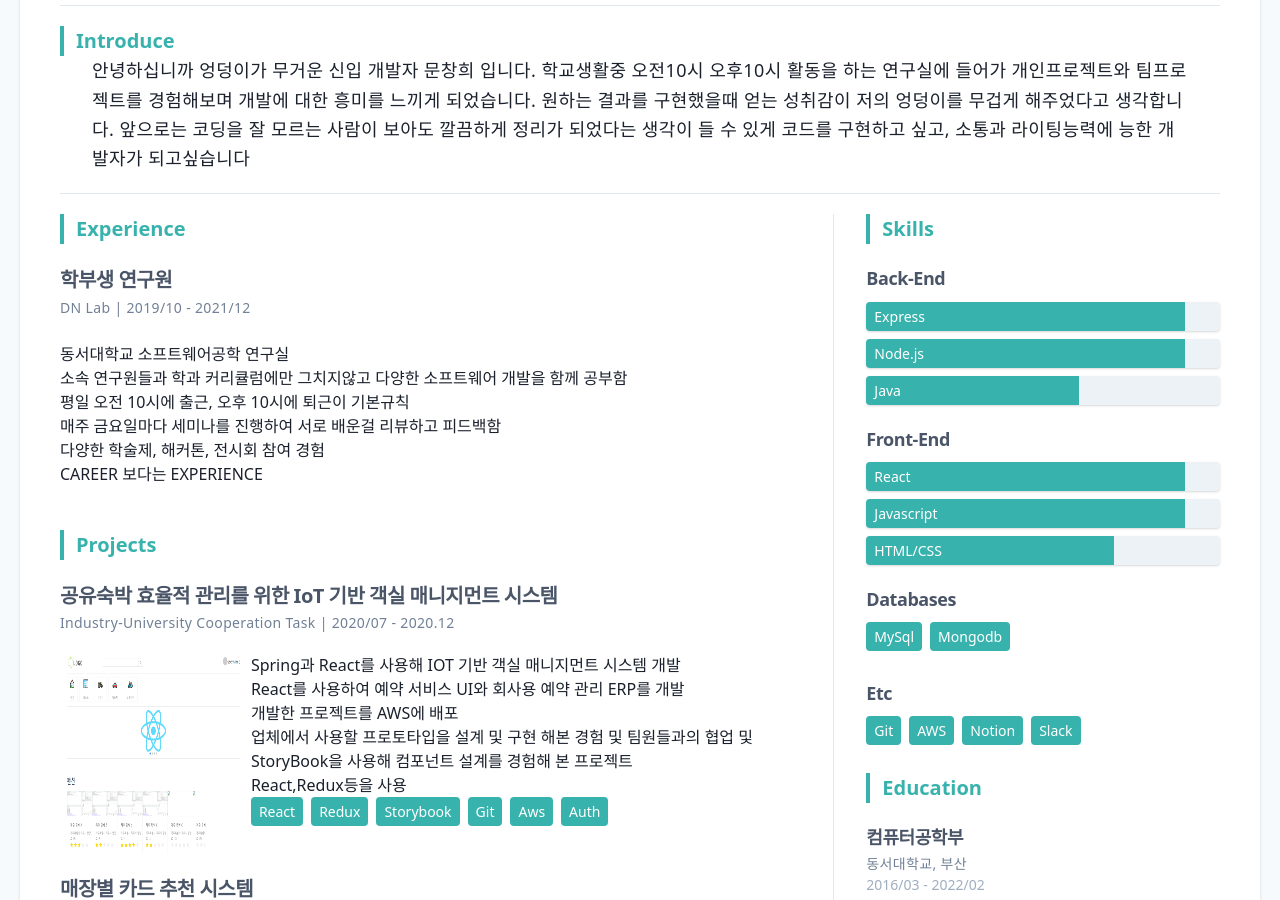
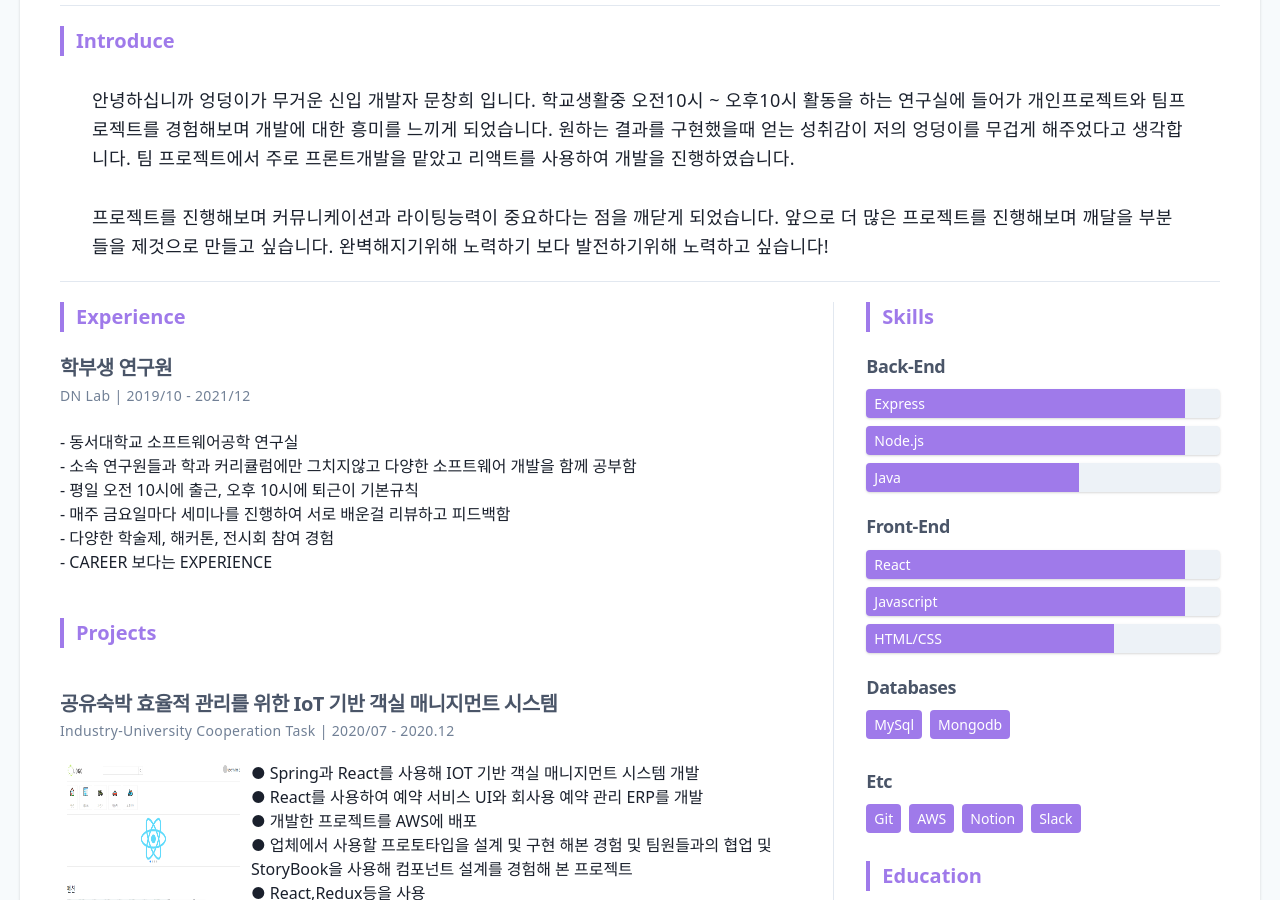
Before and after one commit to moonchanghee/changportfolio, a Gatsby site: page / in a window 1280 px wide. Shown: the part 243-1143 px from the top of the page. Built offline with nearby package versions, Linux system fonts and the light colour scheme; Gatsby itself is replaced by a stand-in of ours.

Commit message:
update experience project summary

```diff
--- a/data/profile.json
+++ b/data/profile.json
@@ -72,7 +72,7 @@
       ]
     }
   ],
-  "summary": "안녕하십니까 엉덩이가 무거운 신입 개발자 문창희 입니다. 학교생활중 오전10시 오후10시 활동을 하는 연구실에 들어가 개인프로젝트와 팀프로젝트를 경험해보며 개발에 대한 흥미를 느끼게 되었습니다. 원하는 결과를 구현했을때 얻는 성취감이 저의 엉덩이를 무겁게 해주었다고 생각합니다. 앞으로는 코딩을 잘 모르는 사람이 보아도 깔끔하게 정리가 되었다는 생각이 들 수 있게 코드를 구현하고 싶고, 소통과 라이팅능력에 능한 개발자가 되고싶습니다",
+  "summary": "안녕하십니까 엉덩이가 무거운 신입 개발자 문창희 입니다. 학교생활중 오전10시 오후10시 활동을 하는 연구실에 들어가 개인프로젝트와 팀프로젝트를 경험해보며 개발에 대한 흥미를 느끼게 되었습니다. 원하는 결과를 구현했을때 얻는 성취감이 저의 엉덩이를 무겁게 해주었다고 생각합니다. 팀 프로젝트에서 주로 프론트개발을 맡았고 리액트로 개발을 진행하였습니다. 앞으로는 코딩을 잘 모르는 사람이 보아도 깔끔하게 정리가 되었다는 생각이 들 수 있게 코드를 구현하고 싶고, 소통과 라이팅능력에 능한 개발자가 되고싶습니다",
   "education": [
     {
       "institution": "동서대학교, 부산",
--- a/src/components/experience.js
+++ b/src/components/experience.js
@@ -13,7 +13,7 @@ const Experience = ({ data }) => (
           <p className="py-6">{item.list.map((item,i)=>{
             return(
             <p>
-              <li className="item-ul">{item.description}</li>
+              <li className="item-ul">- {item.description}</li>
             </p>)
             })}
               </p>
--- a/src/components/projects.js
+++ b/src/components/projects.js
@@ -1,10 +1,12 @@
 import React from 'react';
 
 const Projects = ({ data }) => (
-  <section>
+  <section >
     <h1 className="section-header">Projects</h1>
+
     {data.map(item => (
       <>
+       <section className="py-5 border-b border-neutral-300  items-center">
         <article className="my-5" key={item.name}>
           <a href={item.link}><h2 className="item-header">{item.name}</h2></a>
           <h3 className="item-sub">
@@ -16,13 +18,15 @@ const Projects = ({ data }) => (
             <img className="project-image" src={`./${item.img}.jpg`} alt={item.img}></img>
           </div>
           <div className="project-contents-description">
-            {item.description.map((des,i)=>{
+          <ul>
+          {item.description.map((des,i)=>{
               return(
-                <p>
-                  <li className="item-ul">{des.text}</li>
-                </p>)
+
+                  <li className="item-ul">  ●   {des.text}</li>
+                )
             })}
-            <div className="project-contents-tag">
+            </ul>
+            <div className="project-contents-tag" style ={{marginTop:"50px"}}>
               {item.tag.map(tag=>{
                 return (
                 <span key={tag.name} className="tag">
@@ -33,8 +37,10 @@ const Projects = ({ data }) => (
             </div>
           </div>
         </div>
+        </section>
       </>
     ))}
+    <br/><br/><br/>
   </section>
 );
 
--- a/src/components/summary.js
+++ b/src/components/summary.js
@@ -6,10 +6,17 @@ const Summary = ({ data }) => (
     <section className="py-5 border-b border-neutral-300  items-center">
       <h1 className="section-header">Introduce</h1>
       <p className="text-center tracking-wide leading-relaxed lg:text-left lg:mx-8 lg:text-lg">
-        {data}
-      </p>
+      <br/>
+        안녕하십니까 엉덩이가 무거운 신입 개발자 문창희 입니다.
+        학교생활중 오전10시 ~ 오후10시 활동을 하는 연구실에 들어가 개인프로젝트와
+        팀프로젝트를 경험해보며 개발에 대한 흥미를 느끼게 되었습니다.
+        원하는 결과를 구현했을때 얻는 성취감이 저의 엉덩이를 무겁게 해주었다고 생각합니다.
+        팀 프로젝트에서 주로 프론트개발을 맡았고 리액트를 사용하여 개발을 진행하였습니다.    <br/><br/>
+        프로젝트를 진행해보며 커뮤니케이션과 라이팅능력이 중요하다는 점을 깨닫게 되었습니다. 앞으로 더 많은 프로젝트를
+        진행해보며 깨달을 부분들을 제것으로 만들고 싶습니다.  완벽해지기위해 노력하기 보다 발전하기위해 노력하고 싶습니다!
+         </p>
     </section>
-  </div>
+    </div>
 );
 
 export default Summary;
--- a/tailwind.config.js
+++ b/tailwind.config.js
@@ -3,7 +3,7 @@ const { colors } = require('tailwindcss/defaultTheme');
 module.exports = {
   theme: {
     colors: {
-      primary: colors.teal,
+      primary: colors.purple,
       secondary: colors.orange,
       neutral: colors.gray,
       white: '#FFF',
```
